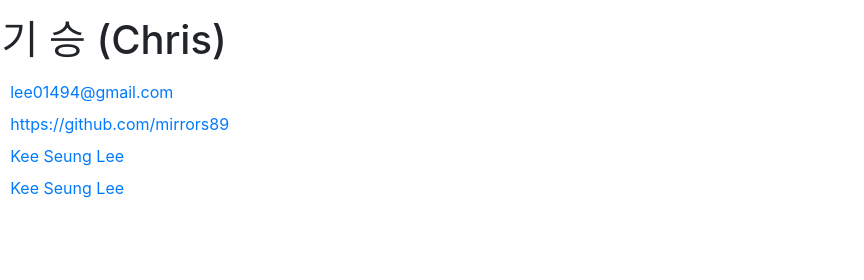
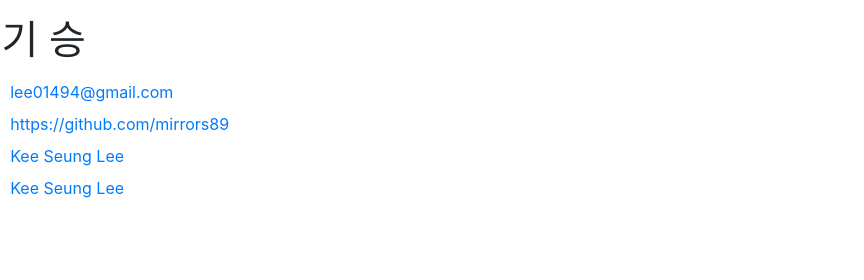
Before and after one commit to mirrors89/resume, a website: page index.html in a window 1280 px wide. Shown: the top 280 px of the page, 416-1280 px from the left. Drawn offline with nearby package versions, Linux system fonts and the light colour scheme.

Commit message:
remove Nickname

```diff
--- a/index.html
+++ b/index.html
@@ -9,7 +9,7 @@
     crossorigin="anonymous">
   <link rel="stylesheet" href="https://use.fontawesome.com/releases/v5.6.3/css/all.css" integrity="sha384-UHRtZLI+pbxtHCWp1t77Bi1L4ZtiqrqD80Kn4Z8NTSRyMA2Fd33n5dQ8lWUE00s/"
     crossorigin="anonymous">
-  <title>이기승(Chris)의 이력서</title>
+  <title>이기승의 이력서</title>
 </head>
 
 <body>
@@ -25,7 +25,7 @@
         <!-- name -->
         <div class="row">
           <div class="col text-center text-md-left">
-            <h1>이 기 승 (Chris)</h1>
+            <h1>이 기 승</h1>
           </div>
         </div>
         <!-- /name -->
```
